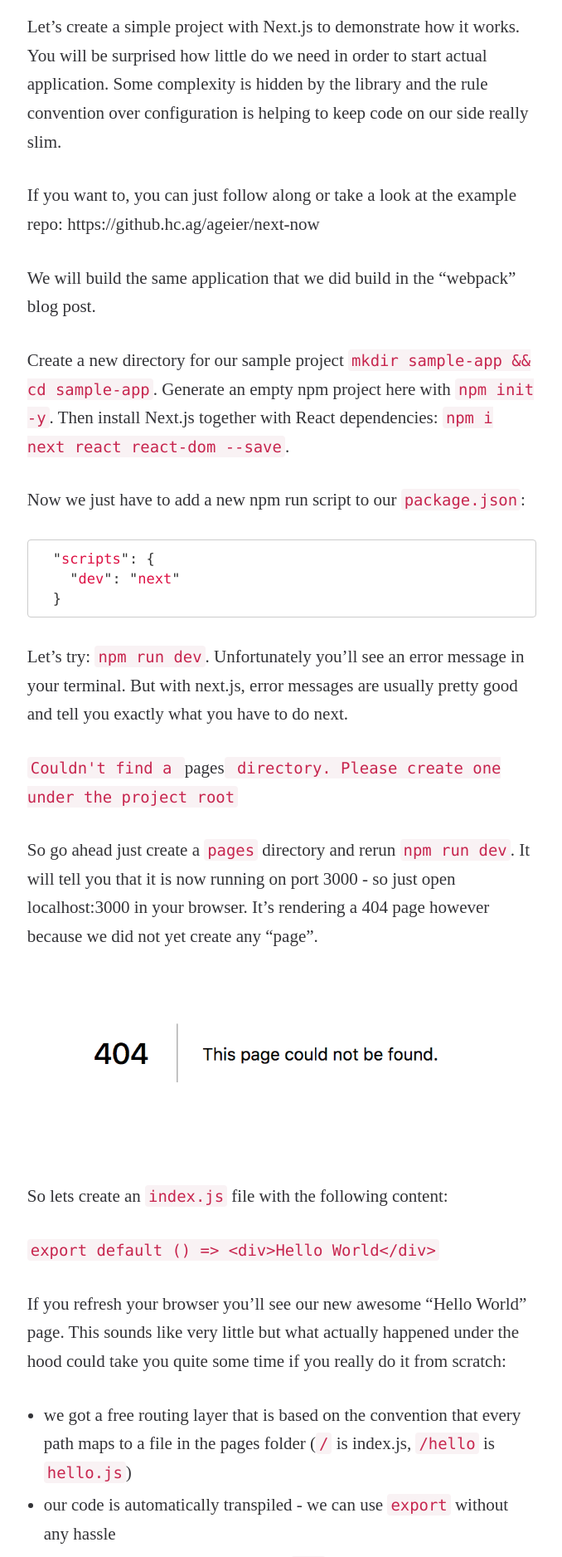
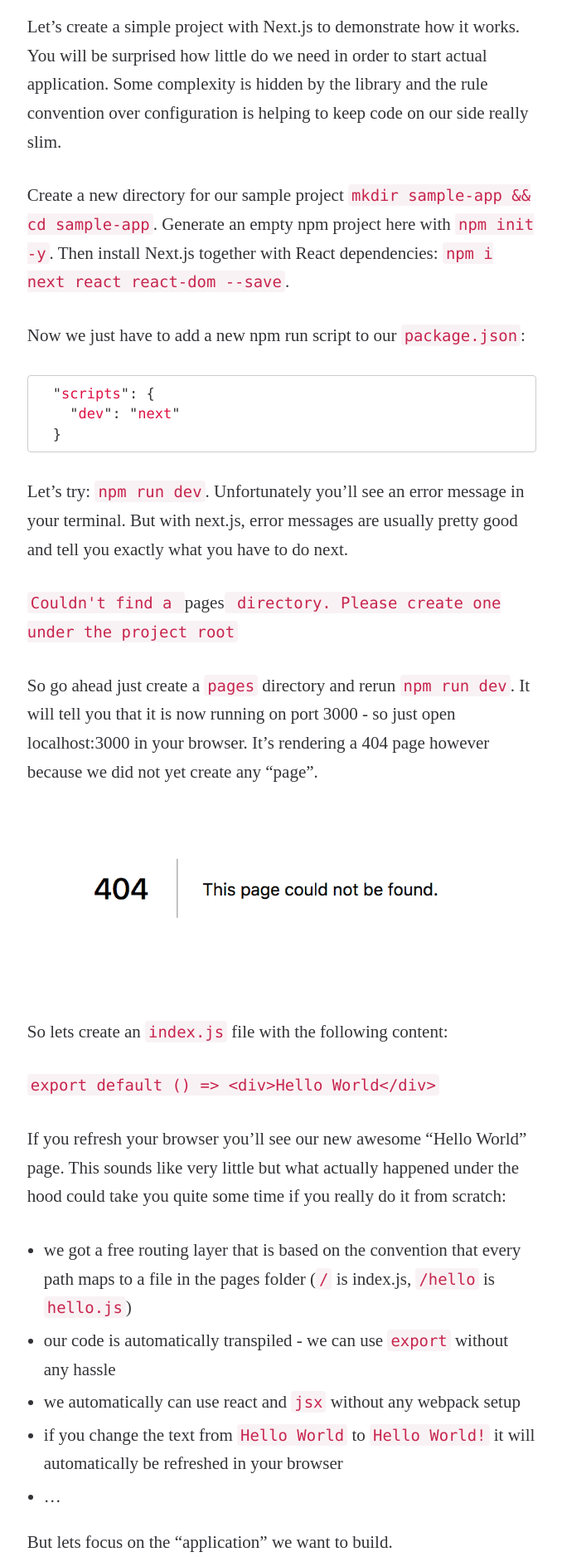
Before and after one commit to holidaycheck/tech-blog, a Jekyll site: the page built from _posts/2019-01-04-nextjs.md, in a window 1280 px wide. Shown: the part 2178-4054 px from the top of the page at 83% size, without its empty margins (300-978 px from the left). Built offline with Jekyll 4.4.1, drawn with Linux system fonts in a browser that asks for light colours; some web fonts are replaced; some of the changed text lies outside the part shown.

Commit message:
Remove reference to not yet published blogpost and hc.ag

```diff
--- a/_posts/2019-01-04-nextjs.md
+++ b/_posts/2019-01-04-nextjs.md
@@ -36,10 +36,6 @@
 ## Sample Project
 
 Let's create a simple project with Next.js to demonstrate how it works. You will be surprised how little do we need in order to start actual application. Some complexity is hidden by the library and the rule convention over configuration is helping to keep code on our side really slim.
-
-If you want to, you can just follow along or take a look at the example repo: https://github.hc.ag/ageier/next-now
-
-We will build the same application that we did build in the "webpack" blog post.
 
 Create a new directory for our sample project `mkdir sample-app && cd sample-app`. Generate an empty npm project here with `npm init -y`. Then install Next.js together with React dependencies: `npm i next react react-dom --save`.
 
@@ -265,8 +261,5 @@
 
 ## Wrapping up
 
-As you see this blog post is way shorter then the one about a manual webpack configuration - but we achieved pretty much the same.
-
 So if you just want to quickly build a prototype - use next. If you can't afford building your own huge webpack config/setup b/c you're just a small team - use next.
-
 Not only is it really easy to use - it also has an amazing documentation. So far every question we had was answered in their FAQ.
```
